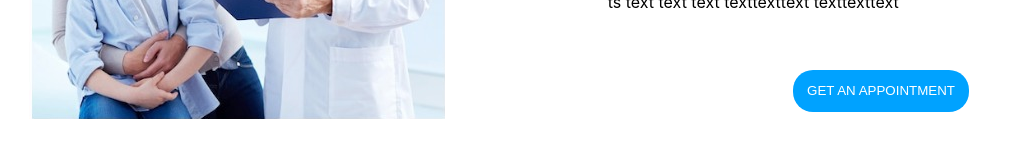
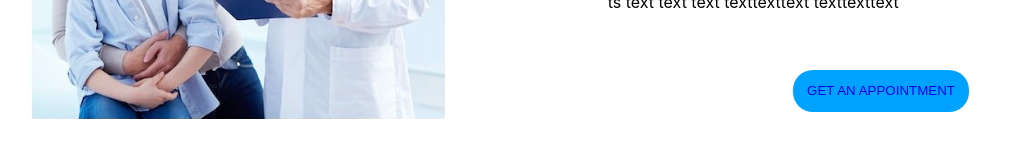
Before and after one commit to alejandrovc1/PF-HEALTH4U, a React (Create React App) app in the folder client/: page /aboutus in a window 1280 px wide. Shown: the part 356-514 px from the top of the page, without its empty margins (47-1076 px from the left). Built offline with nearby package versions, Linux system fonts and the light colour scheme; no server answers.

Commit message:
configurando boton a appointment

```diff
--- a/client/src/components/aboutUs.jsx
+++ b/client/src/components/aboutUs.jsx
@@ -1,6 +1,7 @@
 import React from "react";
 import s from './aboutUs.module.css'
 import img from './image/imgabout.png'
+import { NavLink } from "react-router-dom";
 
 export default function AboutUs(){
 
@@ -32,7 +33,7 @@ export default function AboutUs(){
                 </div>
 
                 <div className={s.contenButon}>
-                    <button>GET AN  APPOINTMENT</button>
+                    <button><NavLink to='/appointment' className={s.NavLink}>GET AN  APPOINTMENT</NavLink></button>
                 </div>
 
 
--- a/client/src/components/aboutUs.module.css
+++ b/client/src/components/aboutUs.module.css
@@ -62,6 +62,9 @@
     color: #fff;
     background-color:rgb(0, 162, 255);
 }
+.NavLink{
+    text-decoration: none;
+}
 .contenButon button:hover{
     background-color:rgb(1, 106, 167);
 }
```
